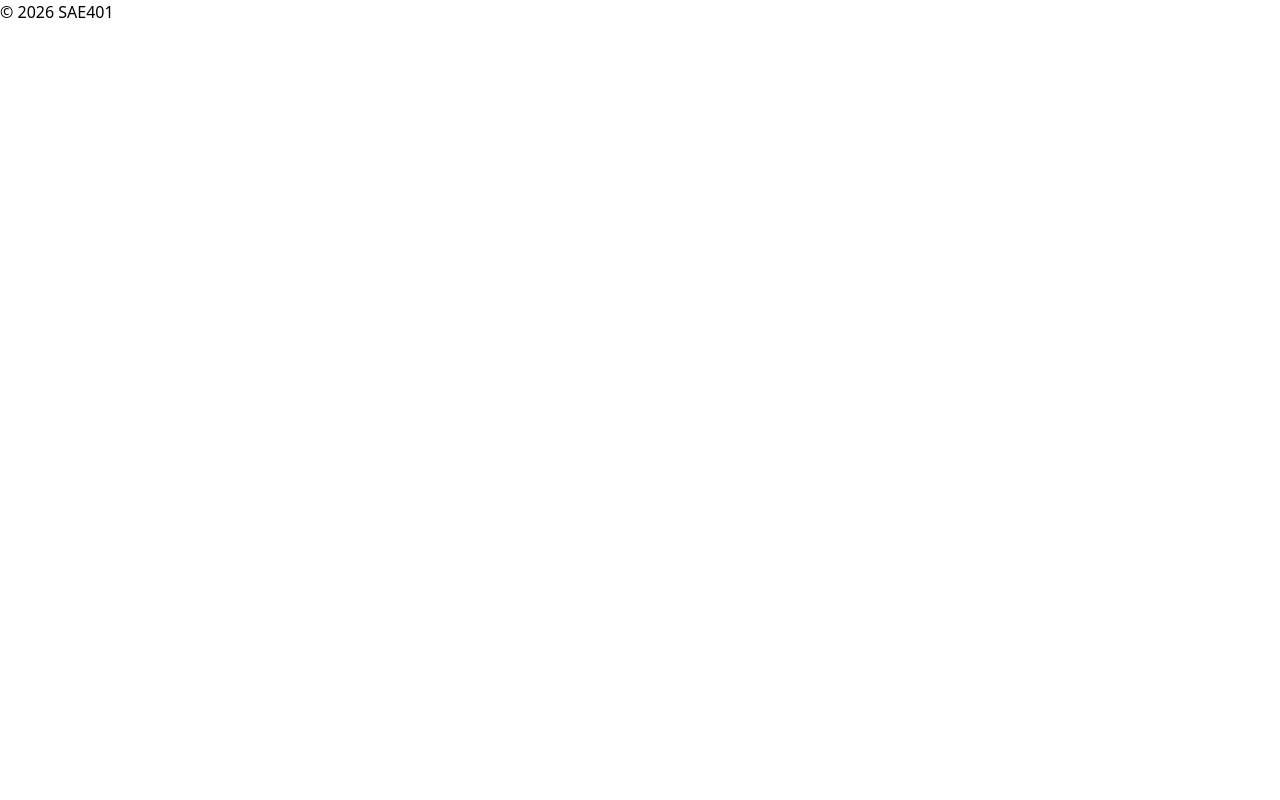
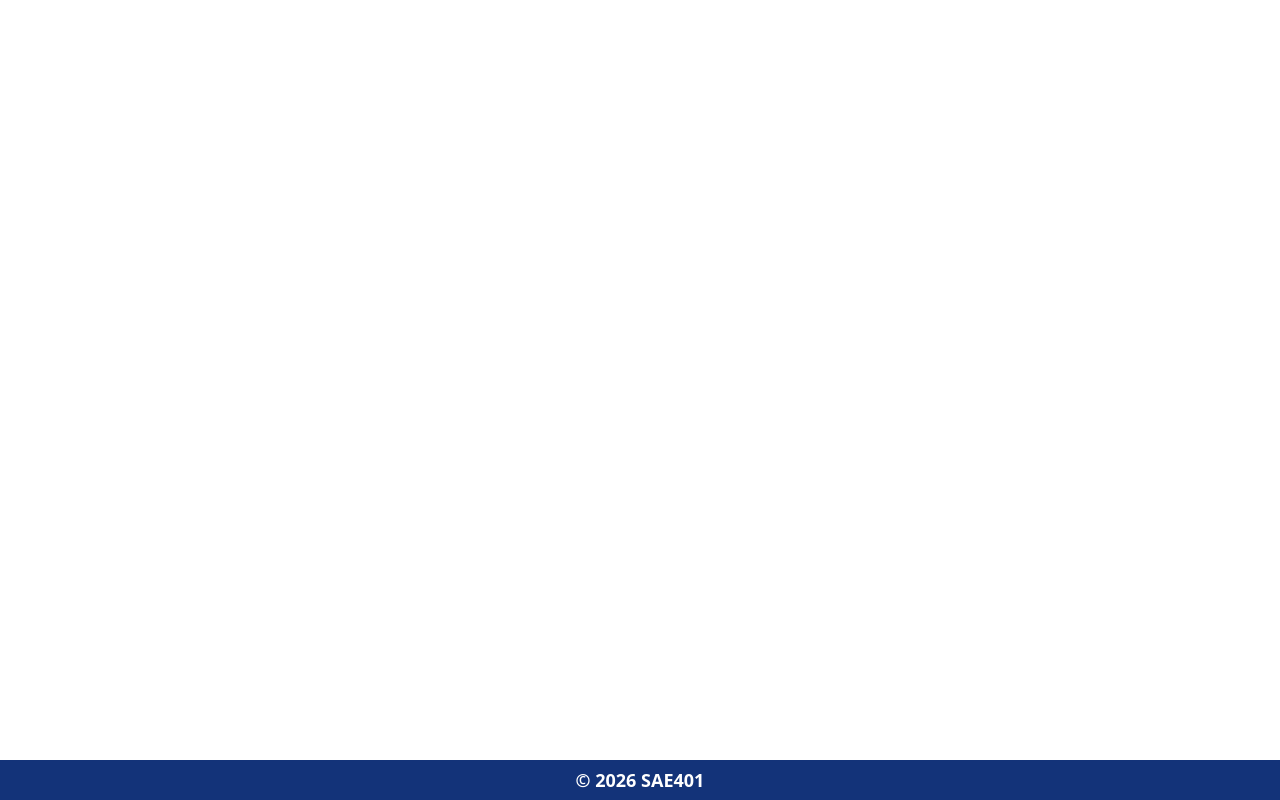
Before and after one commit to MLoks77/SAE401, a React (Vite) app in the folder FRONT/SAE401/: page /graphCreation in a window 1280 px wide. Built offline with nearby package versions, Linux system fonts and the light colour scheme.

Commit message:
Création du footer

```diff
--- a/FRONT/SAE401/package.json
+++ b/FRONT/SAE401/package.json
@@ -13,6 +13,7 @@
     "@tailwindcss/vite": "^4.1.18",
     "react": "^19.2.0",
     "react-dom": "^19.2.0",
+    "react-router-dom": "^7.13.0",
     "tailwindcss": "^4.1.18"
   },
   "devDependencies": {
--- a/FRONT/SAE401/src/components/footer.jsx
+++ b/FRONT/SAE401/src/components/footer.jsx
@@ -3,7 +3,9 @@ import { Link } from 'react-router-dom';
 const Footer = () => {
     return (
         <footer>
-            <p>© {new Date().getFullYear()} SAE401</p>
+            <div className="flex justify-center items-center fixed bottom-0 w-full h-10 bg-[#133379] text-white">
+                <p className='text-lg font-bold'>© {new Date().getFullYear()} SAE401 </p>
+            </div>
         </footer>
     );
 };
```
Also changed, not shown: 1 other file (tests, documents, lock files or other folders).
